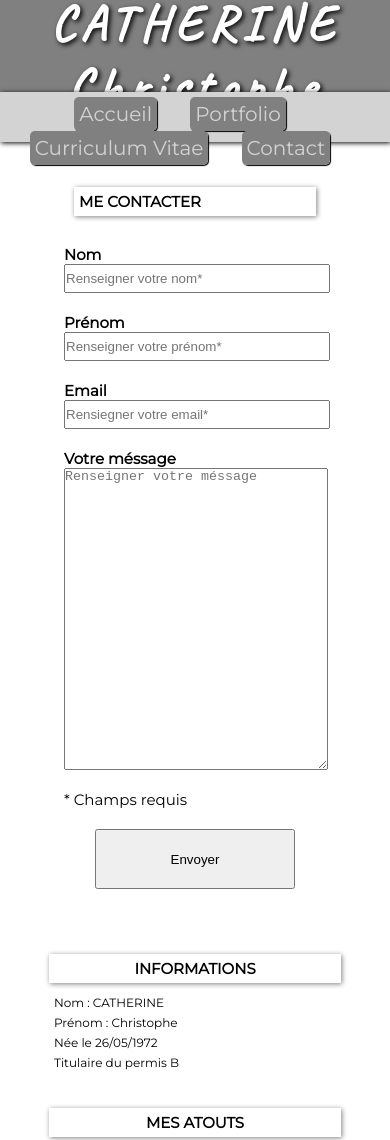
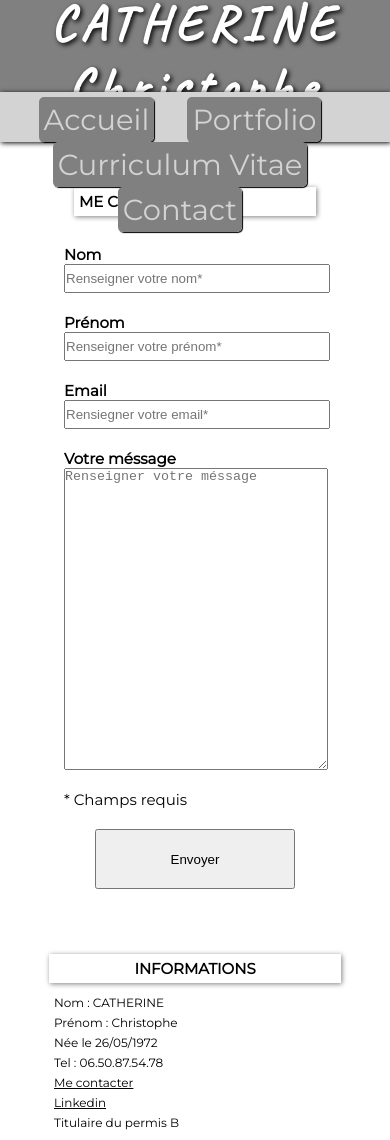
Before and after one commit to christophecatherine/cv_portfolio, a plain HTML site: page contact.html in a window 390 px wide. Shown: the part 8-1148 px from the top of the page. Drawn offline with Linux system fonts and the light colour scheme.

Commit message:
modif contact

```diff
--- a/contact.html
+++ b/contact.html
@@ -36,6 +36,9 @@
                     <li>Nom : CATHERINE</li>
                     <li>Prénom : Christophe</li>
                     <li>Née le 26/05/1972</li>
+                    <li>Tel : 06.50.87.54.78</li>
+                    <li><a href="mailto:1christophecatherine@gmail.com" style="color: black;">Me contacter </a></li>
+                    <li><a href="https://www.linkedin.com/in/christophe-catherine-044752212/" target="_blank" style="color: black;">Linkedin</a></li>
                     <li>Titulaire du permis B</li>
                 </ul>
                 <br>
--- a/style.css
+++ b/style.css
@@ -275,7 +275,7 @@ input[type="submit"]
     }
 
     nav a {
-        font-size: 20px;
+        font-size: 29px;
     }
     nav {
         z-index: 1;
```
Also changed, not shown: cv.html (+3 -0 lines), index.html (+3 -0 lines), portfolio.html (+3 -0 lines).
